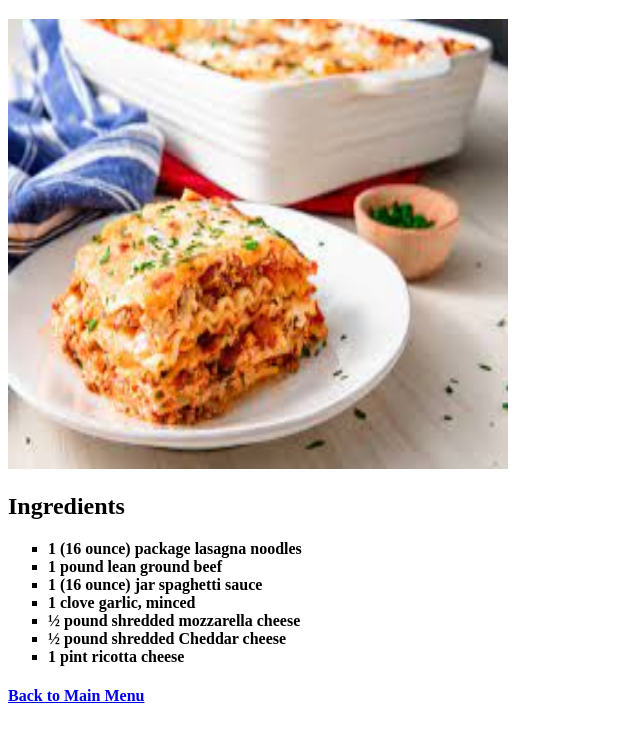
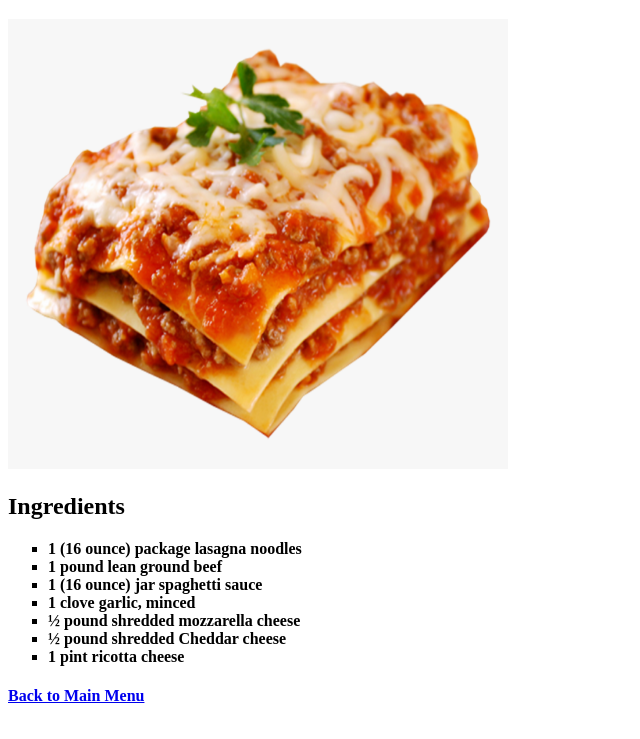
Before and after one commit to fatmatncln/Web-Design-project-Recipes-, a plain HTML site: page RECIPES/lasagna.html in a window 1280 px wide. Shown: the part 61-800 px from the top of the page, without its empty margins (0-640 px from the left). Drawn offline with Linux system fonts and the light colour scheme; files whose address does not match are found by name.

Commit message:
/home/repos/recipe/

```diff
--- a/RECIPES/lasagna.html
+++ b/RECIPES/lasagna.html
@@ -6,7 +6,7 @@
   <body>
 
     <h1 id='header'> Lasagna </header></h1>
-    <img src='/home/repos/recipe/RECIPES/lasagna.jpeg' style="width:500px;height:450px;">
+    <img src='/home/repos/recipe/images/121-1214716_lasagne-bolognese-sauce-italian-cuisine-pasta-food-lasagna.png' style="width:500px;height:450px;">
     <h2>Ingredients</h2>
     <ul>
 
```
Also changed, not shown: images/121-1214716_lasagne-bolognese-sauce-italian-cuisine-pasta-food-lasagna.png (added), images/Green.jpeg (renamed from RECIPES/Green.jpeg), images/lasagna.jpeg (renamed from RECIPES/lasagna.jpeg), images/lemon-pie-square.jpg (renamed from RECIPES/lemon-pie-square.jpg).
